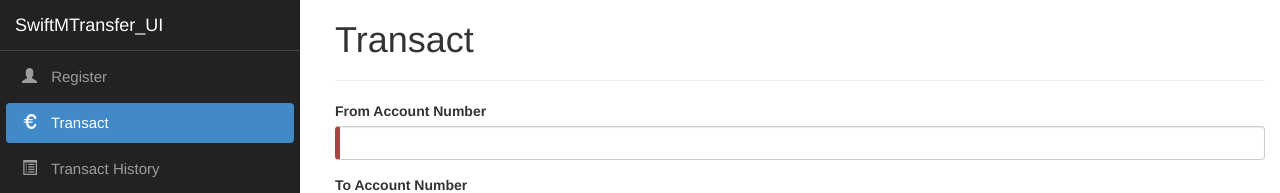
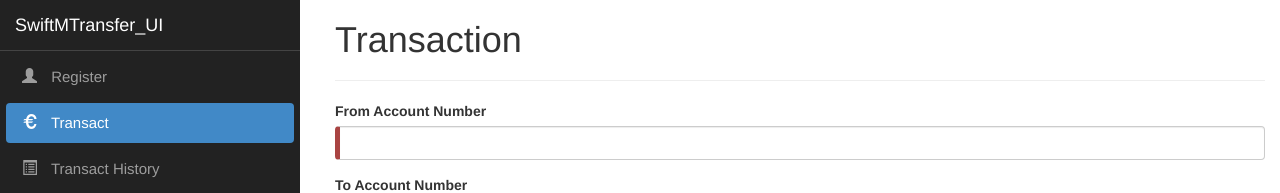
Before and after one commit to kkontamwar/UI_SwifmTranfer, an Angular app in the folder WebApplication4/ClientApp/: page /counter in a window 1280 px wide. Shown: the top 193 px of the page. Built offline with nearby package versions, Linux system fonts and the light colour scheme; no server answers.

Commit message:
Updated header.

```diff
--- a/WebApplication4/ClientApp/src/app/counter/counter.component.html
+++ b/WebApplication4/ClientApp/src/app/counter/counter.component.html
@@ -1,4 +1,4 @@
-<h1>Transact</h1>
+<h1>Transaction</h1>
 <hr />
 
 <form [formGroup]="transactForm" (ngSubmit)="onSubmit();transactForm.reset()">
```
